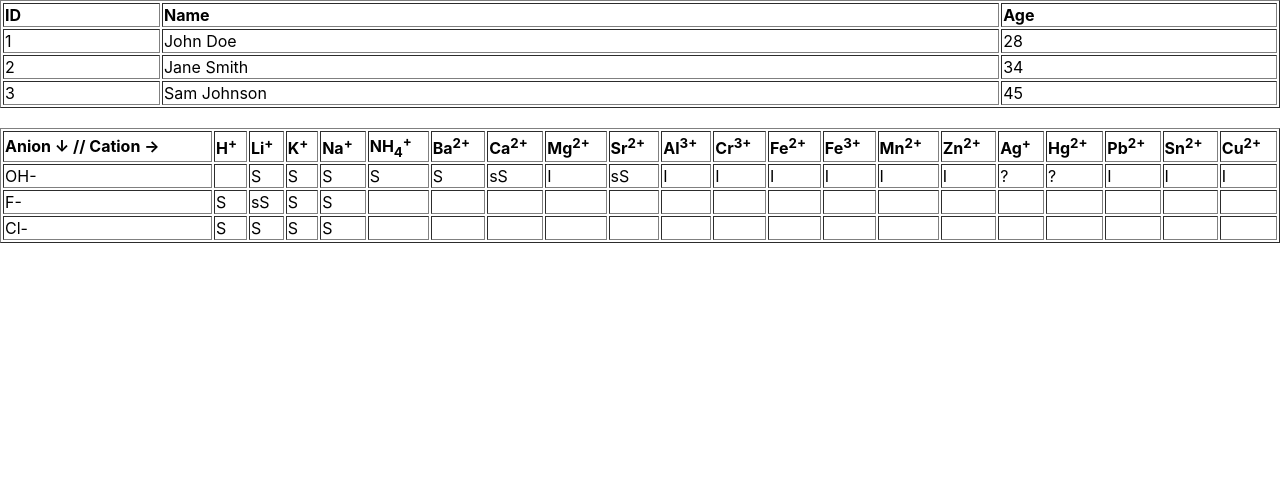
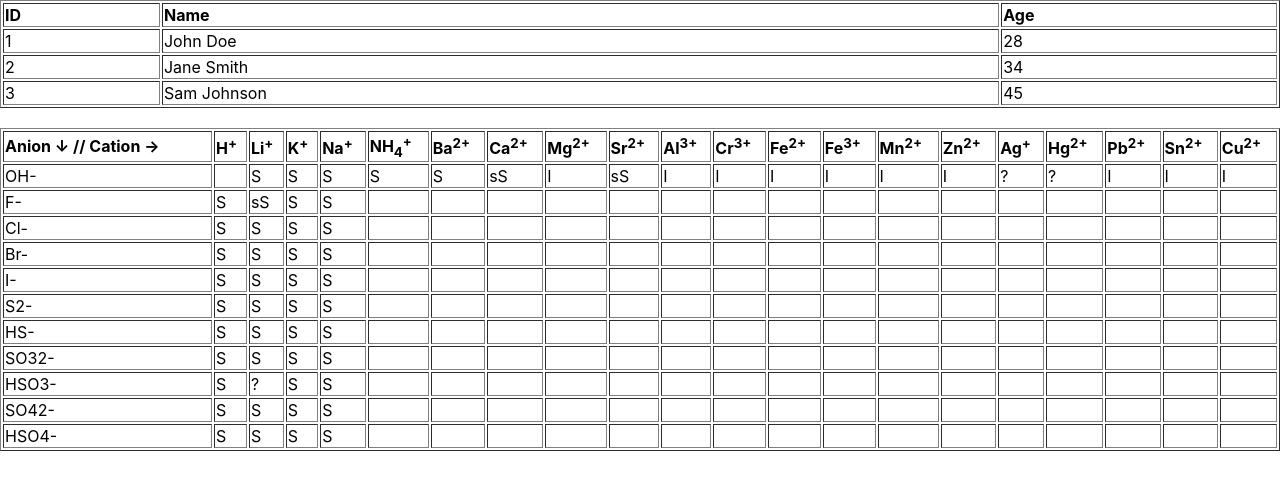
Before and after one commit to EranLavan/words-beyond, a React (Create React App) app: page / in a window 1280 px wide. Shown: the top 490 px of the page. Built offline with nearby package versions, Linux system fonts and the light colour scheme.

Commit message:
modified:   src/components-t/Solubility.js

```diff
--- a/src/components-t/Solubility.js
+++ b/src/components-t/Solubility.js
@@ -41,6 +41,78 @@ const data = [
   {
     id: 3,
     anion: 'Cl-',
+    h: 'S',
+    li: 'S',
+    k: 'S',
+    na: 'S'
+  },
+
+  {
+    id: 4,
+    anion: 'Br-',
+    h: 'S',
+    li: 'S',
+    k: 'S',
+    na: 'S'
+  },
+
+  {
+    id: 5,
+    anion: 'I-',
+    h: 'S',
+    li: 'S',
+    k: 'S',
+    na: 'S'
+  },
+
+  {
+    id: 6,
+    anion: 'S2-',
+    h: 'S',
+    li: 'S',
+    k: 'S',
+    na: 'S'
+  },
+
+  {
+    id: 7,
+    anion: 'HS-',
+    h: 'S',
+    li: 'S',
+    k: 'S',
+    na: 'S'
+  },
+
+  {
+    id: 8,
+    anion: 'SO32-',
+    h: 'S',
+    li: 'S',
+    k: 'S',
+    na: 'S'
+  },
+
+  {
+    id: 9,
+    anion: 'HSO3-',
+    h: 'S',
+    li: '?',
+    k: 'S',
+    na: 'S'
+  },
+
+  {
+    id: 10,
+    anion: 'SO42-',
+    h: 'S',
+    li: 'S',
+    k: 'S',
+    na: 'S'
+  },
+
+  {
+    id: 11,
+    anion: 'HSO4-',
     h: 'S',
     li: 'S',
     k: 'S',
```
